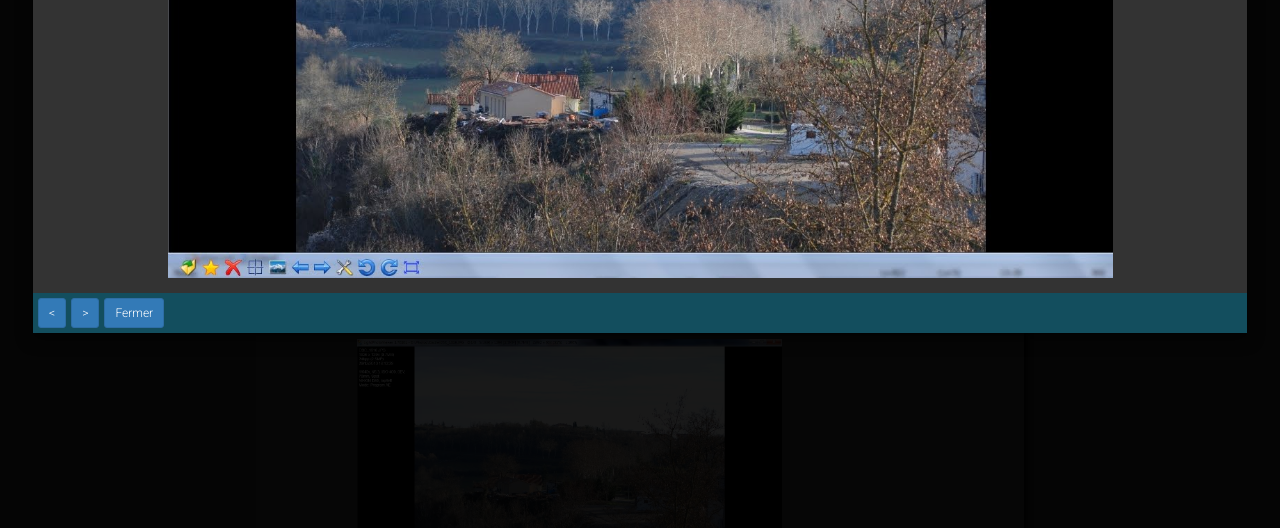
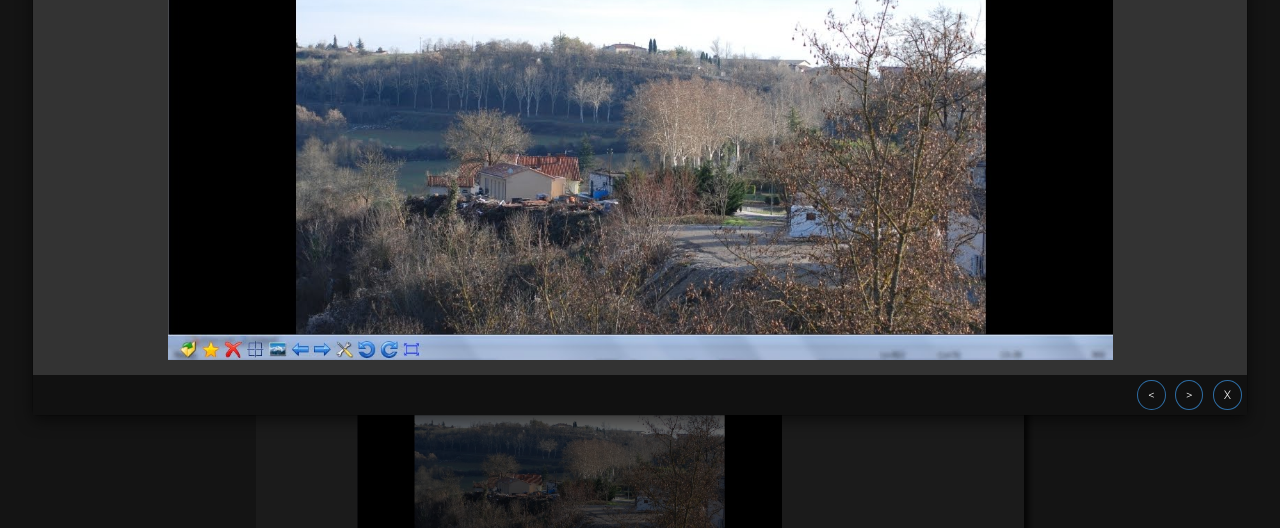
Before and after one commit to haubad/lpv, a plain HTML site: page index.html in a window 1280 px wide. Both pictures are taken after a click on the picture 569 px from the left and 739 px from the top of the page. Shown: the part 272-800 px from the top of the page. Drawn offline with Linux system fonts and the light colour scheme.

Commit message:
modal center

```diff
--- a/css/style-dark.css
+++ b/css/style-dark.css
@@ -44,12 +44,18 @@ h1 {
 
 .dark {background-color: #333;}
 .left {float: left;}
+.right {display: flex;}
 .modal-footer-css {
     border-top: 0;
     padding: 5px;
-    background-color: #134e5e;
+    background-color: #111;
 }
-.modal-backdrop.in {opacity: 0.9;}
+.modal-backdrop.in {opacity: 0.6;}
+.btn-round {
+    border-radius: 50%;
+    background-color: #111;
+    display: inline;
+}
 
 .default {
     background-color: #444;
@@ -109,14 +115,11 @@ a:hover  {
     color: tomato;
 }
 
-img {
-}
-
 .cursor {
     cursor: pointer;
 }
 
-.small-size {
+.img-sm {
     width: 80%;
     padding: 0px 10% 30px 10%;
 }
--- a/index.html
+++ b/index.html
@@ -1,5 +1,5 @@
 <!DOCTYPE html>
-<html>
+<html lang="fr">
 <head>
     <meta charset="utf-8">
     <meta name="viewport" content="width=device-width, initial-scale=1">
@@ -32,9 +32,9 @@
                 <li>Mode diaporama avec des photos</li>
             </ul>
             <br>
-            <img src="images/ss1.jpg" alt="ss1.jpg" data-toggle="modal" data-target="#project1" data-whatever="images/ss1.jpg" class="cursor small-size">
+            <img src="images/ss1.jpg" alt="ss1.jpg" data-toggle="modal" data-target="#project1" data-whatever="images/ss1.jpg" class="cursor img-sm">
             <br>
-            <img src="images/ss2.jpg" alt="ss2.jpg" data-toggle="modal" data-target="#project1" data-whatever="images/ss2.jpg" class="cursor small-size">
+            <img src="images/ss2.jpg" alt="ss2.jpg" data-toggle="modal" data-target="#project1" data-whatever="images/ss2.jpg" class="cursor img-sm">
         </div>
 
         <div id="download" class='alternate'>
@@ -81,18 +81,20 @@
                     </div>
                 </div>
                 <div class="modal-footer modal-footer-css">
-                    <button type="button" class="btn btn-sm btn-primary left" onclick="previous()">&lt;</button>
-                    <button type="button" class="btn btn-sm btn-primary left" onclick="next()">&gt;</button>
-                    <button type="button" class="btn btn-sm btn-primary left" data-dismiss="modal">Fermer</button>
+                    <button type="button" class="btn btn-sm btn-primary right btn-round" onclick="previous()">&lt;</button>
+                    <button type="button" class="btn btn-sm btn-primary right btn-round" onclick="next()">&gt;</button>
+                    <button type="button" class="btn btn-sm btn-primary right btn-round" data-dismiss="modal">X</button>
                 </div>
             </div>
         </div>
     </div>
     <script>
         $('#project1').on('show.bs.modal', function (event) {
+            $(this).attr('style', 'display: flex;');
+
             var mainWidth = $('#main').width();
             mainWidth = (mainWidth <= 768 ? 95 : 95);
-            $('.modal-dialog').attr('style', 'width: ' + mainWidth + '%;');
+            $('.modal-dialog').attr('style', 'width: ' + mainWidth + '%; margin: auto;');
 
             var who = $(event.relatedTarget);
             var url = who.data('whatever');
```
